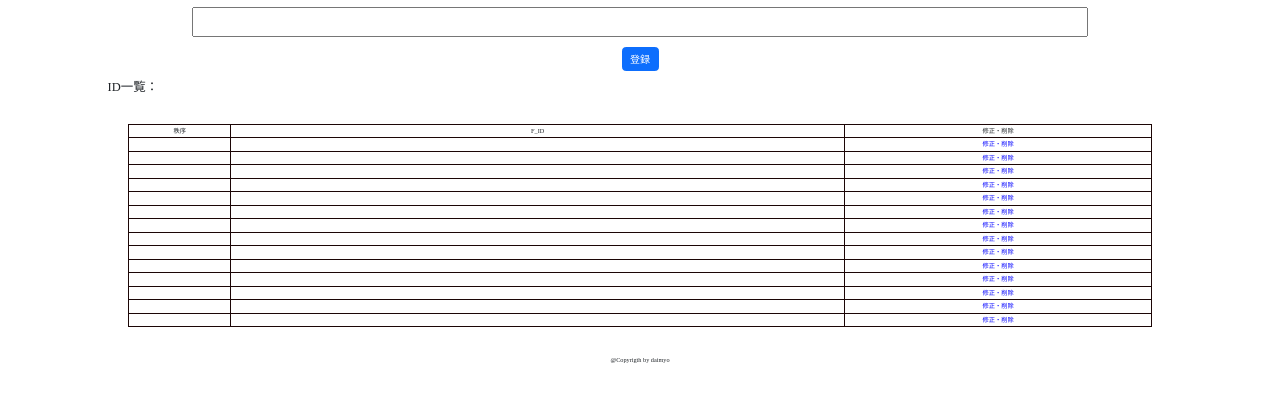
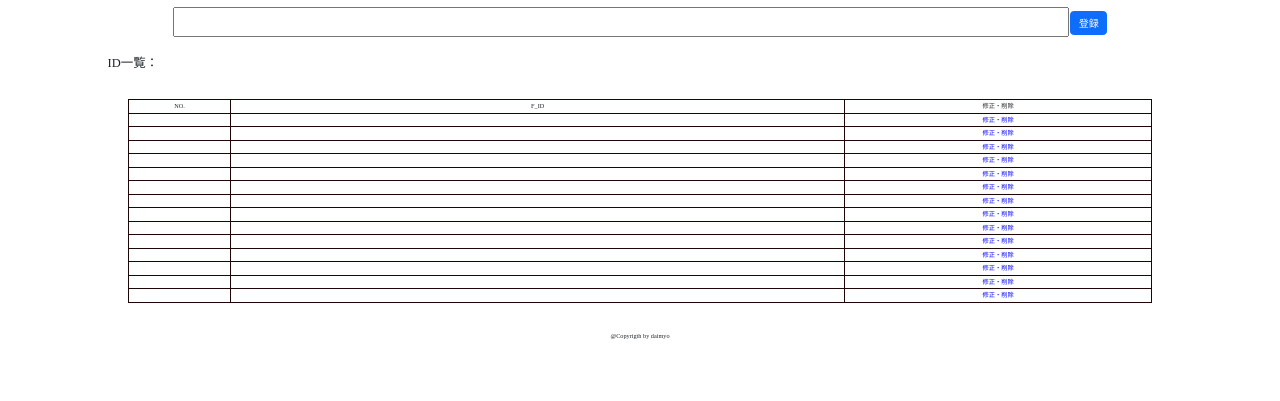
Before and after one commit to chickenDev2k/daimyotool, a plain HTML site: page index.html in a window 1280 px wide. Shown: the part 133-534 px from the top of the page. Drawn offline with nearby package versions, Linux system fonts and the light colour scheme.

Commit message:
fix table

```diff
--- a/css/style.css
+++ b/css/style.css
@@ -159,10 +159,11 @@ td {
     border: 1px solid #1c0606;
     line-height: 2;
 }
-td:first-child {
+
+tr > td:first-child {
     width: 10%;
 }
-td:last-child {
+tr > td:last-child {
     color: blue;
     width: 30%;
 }
--- a/index.html
+++ b/index.html
@@ -23,14 +23,16 @@
                 <p style="padding: 0">ID 管理ツール</p>
             </header>
             <main>
-                <div><input type="text" name="famipay_id" id="f_id" /></div>
-                <div><input type="submit" value="登録" class="btn btn-primary" /></div>
+                <form>
+                    <input type="text" name="famipay_id" id="f_id" />
+                    <input type="submit" value="登録" class="btn btn-primary" />
+                </form>
                 <div class="table_id">
                     <h2>ID一覧：</h2>
                     <table>
                         <thead>
                             <tr>
-                                <th>秩序</th>
+                                <th>NO.</th>
                                 <th>F_ID</th>
                                 <th>修正・削除</th>
                             </tr>
```
